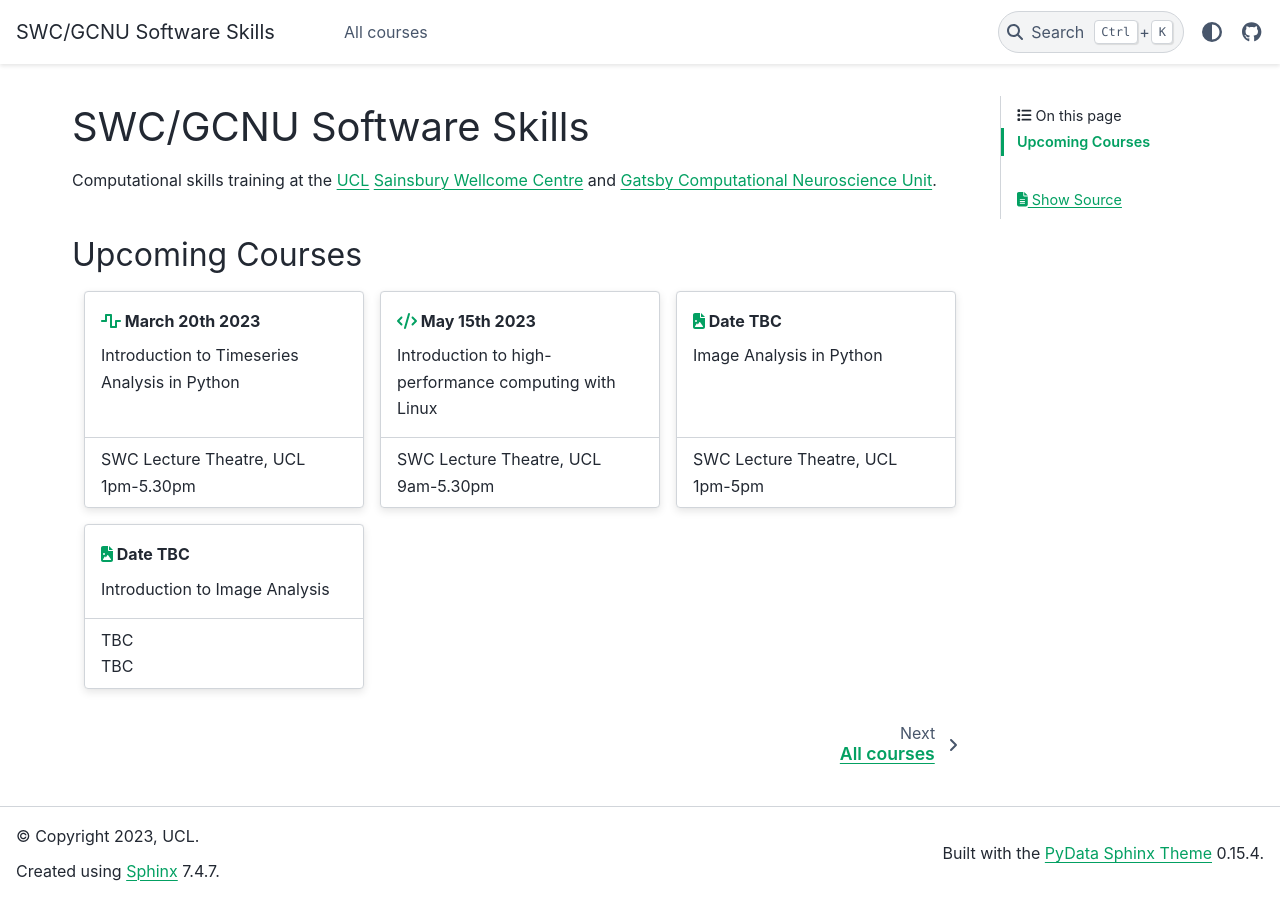
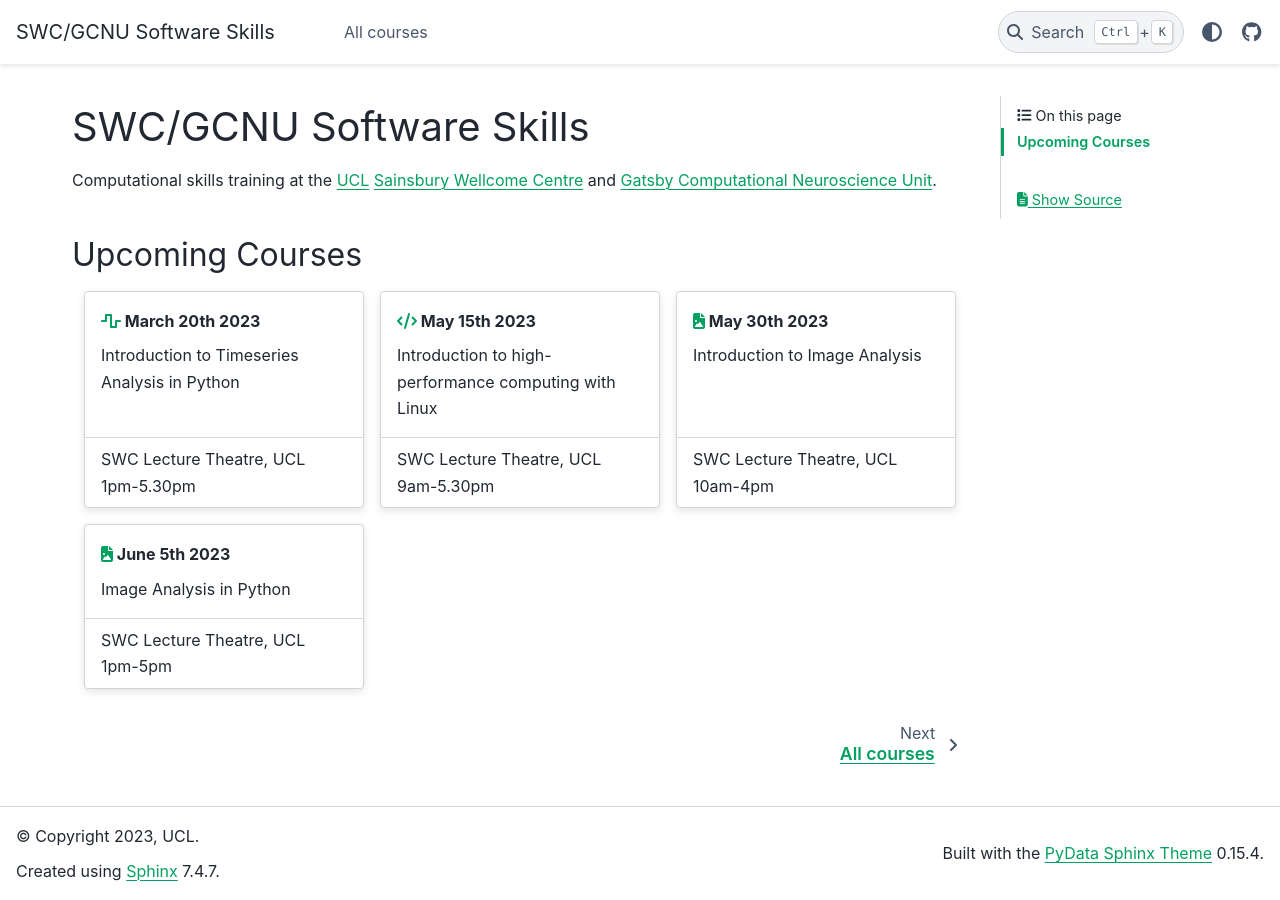
Before and after one commit to neuroinformatics-unit/software-skills, a Sphinx documentation site: the page built from docs/source/index.md, in a window 1280 px wide. Built offline with Sphinx 7.4.7 and the PyData theme 0.15.4, drawn with Linux system fonts in a browser that asks for light colours.

Commit message:
Add course dates

```diff
--- a/docs/source/index.md
+++ b/docs/source/index.md
@@ -29,7 +29,17 @@ SWC Lecture Theatre, UCL <br>
 9am-5.30pm
 :::
 
-:::{grid-item-card} {fa}`file-image;sd-text-primary` Date TBC
+:::{grid-item-card} {fa}`file-image;sd-text-primary` May 30th 2023
+:link: courses/introduction-image-analysis
+:link-type: doc
+
+Introduction to Image Analysis
++++
+SWC Lecture Theatre, UCL <br>
+10am-4pm
+:::
+
+:::{grid-item-card} {fa}`file-image;sd-text-primary` June 5th 2023
 :link: courses/image-analysis-python
 :link-type: doc
 
@@ -37,16 +47,6 @@ Image Analysis in Python
 +++
 SWC Lecture Theatre, UCL <br>
 1pm-5pm
-:::
-
-:::{grid-item-card} {fa}`file-image;sd-text-primary` Date TBC
-:link: courses/introduction-image-analysis
-:link-type: doc
-
-Introduction to Image Analysis
-+++
-TBC <br>
-TBC
 :::
 
 ::::
```
